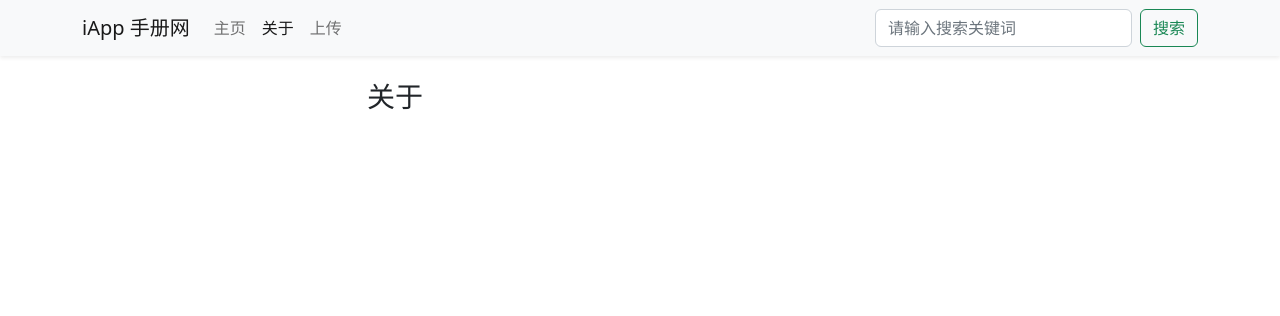
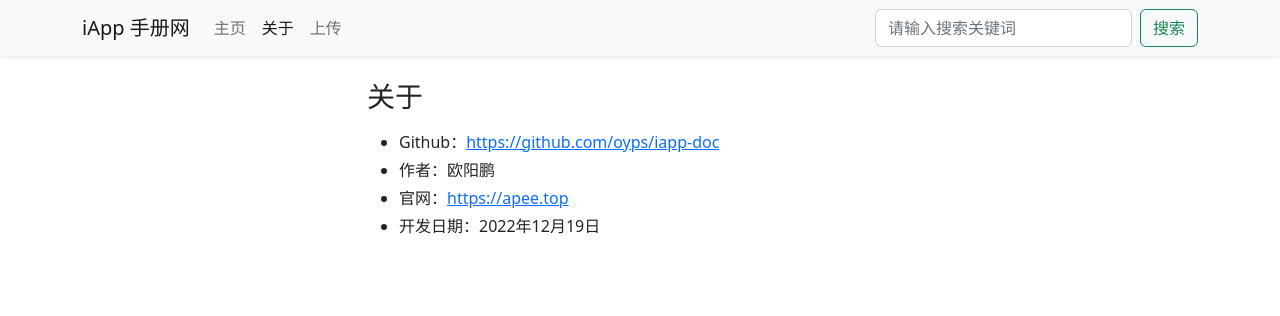
Before and after one commit to iuroc/iapp-doc, a PHP site: page /about.php in a window 1280 px wide. Shown: the top 316 px of the page. Run offline with PHP 8.4, Linux system fonts and the light colour scheme.

Commit message:
关于页面

```diff
--- a/about.php
+++ b/about.php
@@ -21,7 +21,13 @@
     <div class="container">
         <div class="row">
             <div class="col-lg-6 mx-auto">
-                <h3 class="mb-3">关于</h3>
+                <div class="h3 mb-3">关于</div>
+                <ul>
+                    <li class="mb-1">Github：<a href="https://github.com/oyps/iapp-doc" target="_blank">https://github.com/oyps/iapp-doc</a></li>
+                    <li class="mb-1">作者：欧阳鹏</li>
+                    <li class="mb-1">官网：<a href="https://apee.top" target="_blank">https://apee.top</a></li>
+                    <li>开发日期：2022年12月19日</li>
+                </ul>
             </div>
         </div>
     </div>
```
